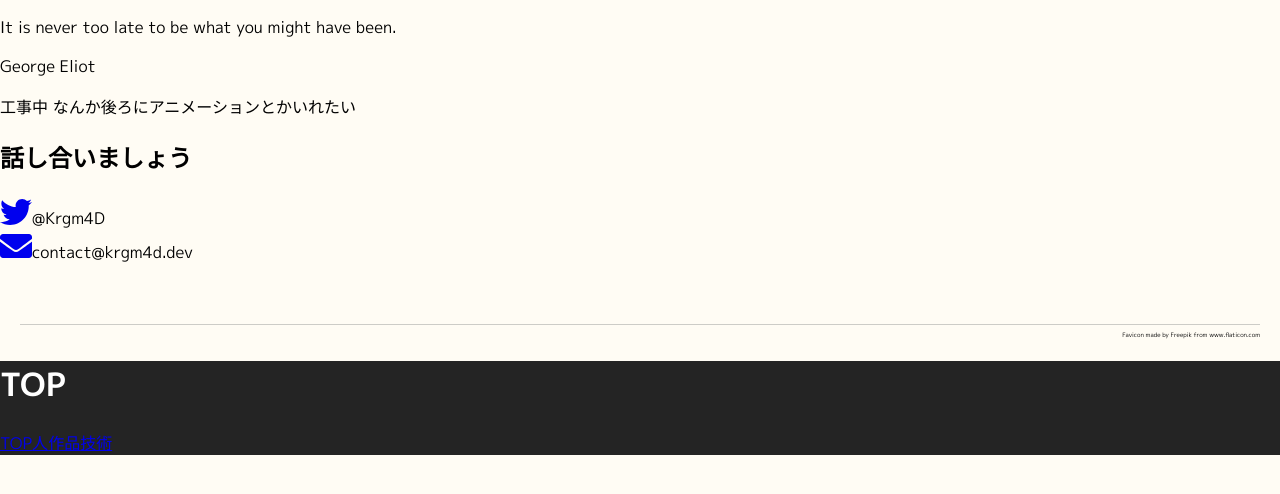
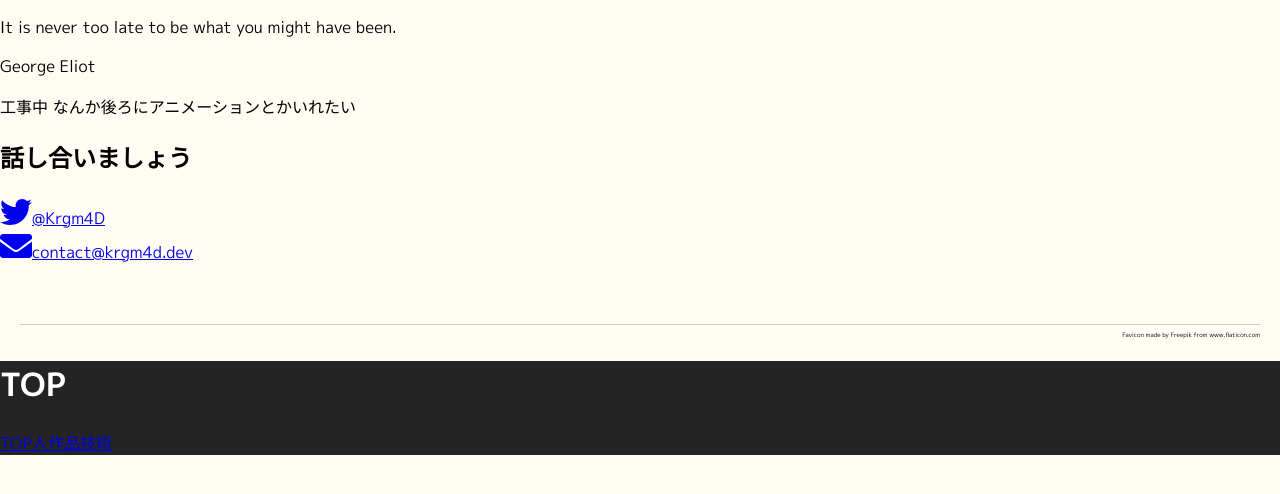
Before and after one commit to Kurogoma4D/portfolio, a Next.js app: page / in a window 1280 px wide. Shown: the top 494 px of the page. Built offline with nearby package versions, Linux system fonts and the light colour scheme.

Commit message:
modify: configuration index for accesibility

```diff
--- a/pages/index.tsx
+++ b/pages/index.tsx
@@ -36,18 +36,26 @@ const IndexPage: NextPage = () => {
       </div>
       <div className={style.personWrapper}>
         <h2>話し合いましょう</h2>
-        <section>
-          <a href="https://twitter.com/Krgm4D" className={style.twitter}>
-            <FontAwesomeIcon icon={["fab", "twitter"]} size="2x" />
+        <div className={style.contactLink}>
+          <a href="https://twitter.com/Krgm4D">
+            <FontAwesomeIcon
+              icon={["fab", "twitter"]}
+              size="2x"
+              className={style.twitter}
+            />
+            @Krgm4D
           </a>
-          <span>@Krgm4D</span>
-        </section>
-        <section>
-          <a href="mailto:contact&#64;krgm4d.dev" className={style.mail}>
-            <FontAwesomeIcon icon={["fas", "envelope"]} size="2x" />
+        </div>
+        <div className={style.contactLink}>
+          <a href="mailto:contact&#64;krgm4d.dev">
+            <FontAwesomeIcon
+              icon={["fas", "envelope"]}
+              size="2x"
+              className={style.mail}
+            />
+            contact&#64;krgm4d.dev
           </a>
-          <span>contact&#64;krgm4d.dev</span>
-        </section>
+        </div>
       </div>
     </Layout>
   );
--- a/styles/index.scss
+++ b/styles/index.scss
@@ -32,16 +32,27 @@
 .twitter {
   color: #1da1f2;
   vertical-align: middle;
+  margin-right: 8px;
 }
 
 .mail {
   color: #464646;
   vertical-align: middle;
+  margin-right: 8px;
 }
 
 .personWrapper h2 {
   margin-left: 24px;
   font-family: "M PLUS Rounded 1c", sans-serif;
+}
+
+.contactLink {
+  font-size: 18px;
+  margin: 0 0 24px 24px;
+}
+
+.contactLink a {
+  color: #464646;
 }
 
 .personWrapper section {
```
